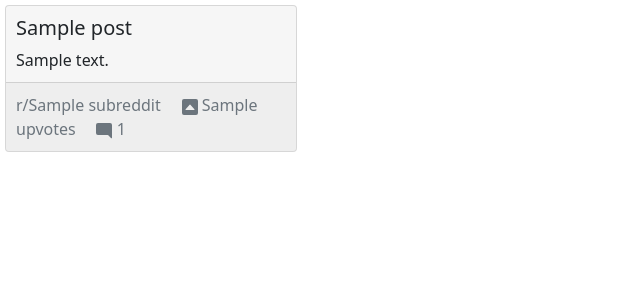
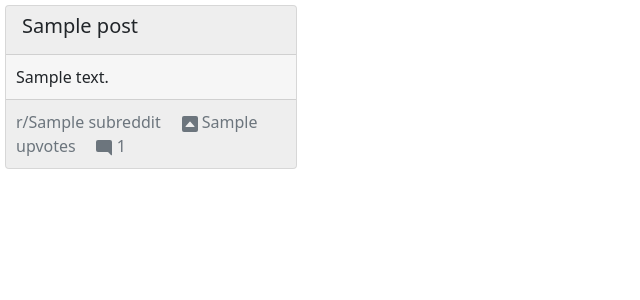
Before and after one commit to euanacampbell/reddit-client, a Flask app: template templates/index.html in a window 1280 px wide. Shown: the part 64-364 px from the top of the page, without its empty margins (0-640 px from the left). Run offline with Flask 2, Linux system fonts and the light colour scheme; the template is opened without the code that fills it: most values are stand-ins (such as "Sample title", 1, 10 or a date in 2020); some libraries are stand-ins or nearby versions.

Commit message:
putting title in card header

```diff
--- a/templates/index.html
+++ b/templates/index.html
@@ -45,9 +45,11 @@
             <div class="col-sm-6 col-lg-4 col-xl-3">
               <!---<a href="https://google.co.uk" class="custom-card">-->
                 <div class="card">
+                  <div class="card-header">
+                    <h5 class="card-title">{{ post['title'] }}</h5>
+                  </div>
                   <div class="card-body">
                     <a href={{ post['post_url'] }} class="stretched-link"></a>
-                    <h5 class="card-title">{{ post['title'] }}</h5>
                     <p class="card-text">{{ post['text'] }}</p>
                     {% if  '.jpg' in post['img_url'] or '.png' in post['img_url'] %}
                       <div id="carouselExampleControls" class="carousel slide" data-ride="carousel">
```
